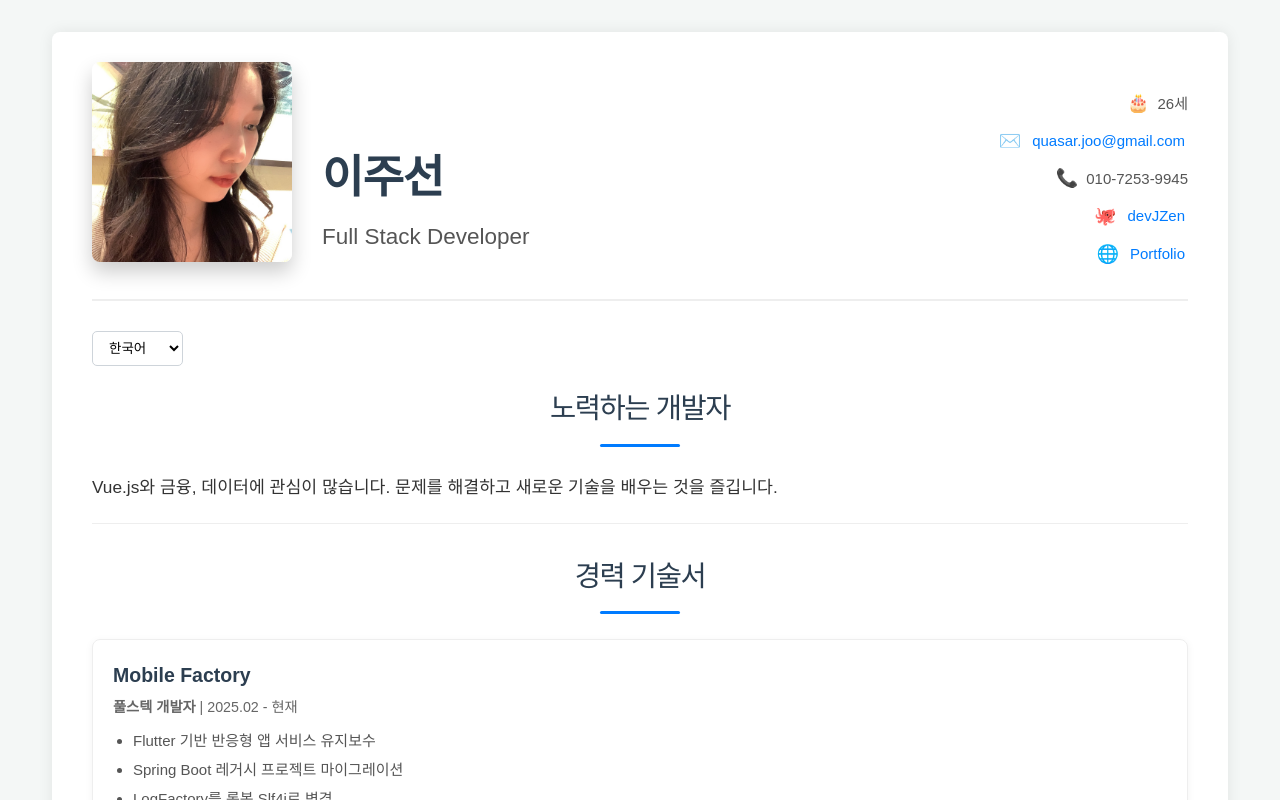
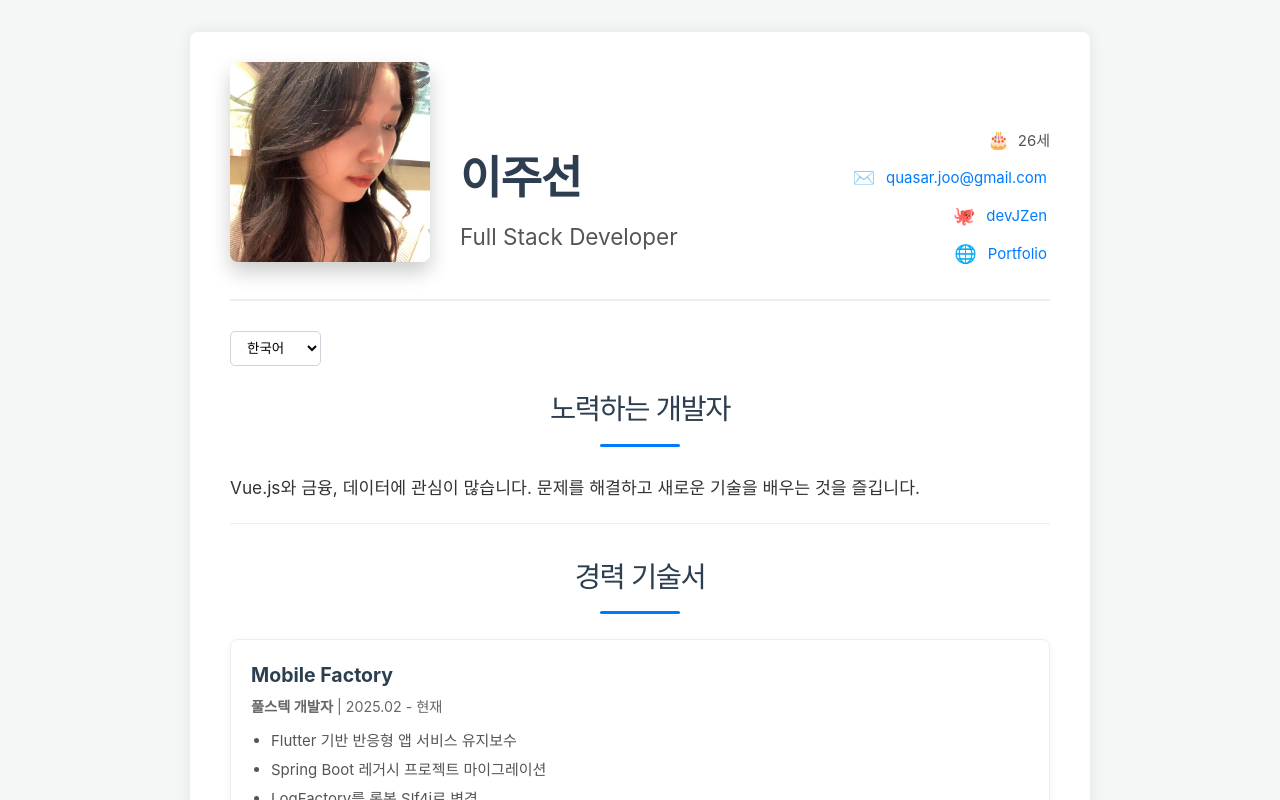
Before and after one commit to devJZen/my-resume, a Vue app: page / in a window 1280 px wide. Shown: the top 800 px of the page. Built offline with nearby package versions, Linux system fonts and the light colour scheme.

Commit message:
add media status

```diff
--- a/src/App.vue
+++ b/src/App.vue
@@ -49,12 +49,26 @@ const setLang = (lang: 'ko' | 'en') => {
 </template>
 
 <style>
-/* src/App.vue 또는 src/style.css 에 포함 */
-#app {
-  font-family: 'Arial', sans-serif;
+/* -------------------------------------- */
+/* 1. 전역 스타일 및 모바일 기본 스타일 (Mobile-first) */
+/* -------------------------------------- */
+
+/* body 태그에 직접적인 스타일 적용 권장 */
+body {
+  font-family: 'Arial', sans-serif; /* 폰트 설정 */
   -webkit-font-smoothing: antialiased;
   -moz-osx-font-smoothing: grayscale;
   color: #333;
+  margin: 0;
+  padding: 0;
+  background-color: #f4f7f6;
+  min-height: 100vh;
+}
+
+/* #app (전체 앱 컨테이너) */
+#app {
+  width: 100%;
+  max-width: 100vw; /* 뷰포트 너비를 넘지 않도록 */
   margin: 0;
   padding: 0;
   background-color: #f4f7f6;
@@ -67,8 +81,9 @@ const setLang = (lang: 'ko' | 'en') => {
 }
 
 #resume-container {
-  min-width: 900px;
-  width: 100%;
+  width: 100%; /* 모바일에서 화면 너비 100% 사용 */
+  min-width: 0; /* **모바일에서 최소 너비 제한 제거** (매우 중요!) */
+  max-width: none; /* **모바일에서 최대 너비 제한 제거** (매우 중요!) */
   background-color: #fff;
   box-shadow: 0 0 15px rgba(0, 0, 0, 0.08);
   border-radius: 8px;
@@ -78,6 +93,55 @@ const setLang = (lang: 'ko' | 'en') => {
   box-sizing: border-box;
 }
 
+.language-dropdown {
+  padding: 8px 12px;
+  border: 1px solid #ced4da;
+  border-radius: 5px;
+  font-size: 0.9em;
+  background-color: white;
+  cursor: pointer;
+  margin-bottom: 20px;
+}
+
+/* -------------------------------------- */
+/* 2. 데스크탑/태블릿용 미디어 쿼리 */
+/* -------------------------------------- */
+@media (min-width: 769px) {
+  /* 브레이크포인트를 900px보다 작은 769px 등으로 설정하는 것이 일반적 */
+  #app {
+    padding: 20px 0; /* 데스크탑 상하 여백 */
+    display: flex;
+    justify-content: center;
+    align-items: flex-start;
+  }
+
+  #resume-container {
+    max-width: 900px; /* 데스크탑 최대 너비 설정 */
+    min-width: 900px; /* 데스크탑 최소 너비 유지 */
+    width: 100%; /* 900px 이하면 100% (min-width와 함께 사용 시) */
+    background-color: #fff;
+    box-shadow: 0 0 15px rgba(0, 0, 0, 0.08);
+    border-radius: 8px;
+    overflow: hidden;
+    margin: 0 20px; /* 좌우 여백 */
+    padding: 30px 40px;
+    box-sizing: border-box;
+  }
+
+  .language-dropdown {
+    padding: 8px 12px;
+    border: 1px solid #ced4da;
+    border-radius: 5px;
+    font-size: 0.9em;
+    background-color: white;
+    cursor: pointer;
+    margin-bottom: 20px;
+  }
+}
+
+/* -------------------------------------- */
+/* 3. 공통 섹션 스타일 (대부분 기존 유지) */
+/* -------------------------------------- */
 .resume-main-content section {
   margin-bottom: 40px;
   padding-bottom: 20px;
@@ -98,15 +162,6 @@ const setLang = (lang: 'ko' | 'en') => {
   color: #777;
   font-size: 0.85em;
 }
-.language-dropdown {
-  padding: 8px 12px;
-  border: 1px solid #ced4da;
-  border-radius: 5px;
-  font-size: 0.9em;
-  background-color: white;
-  cursor: pointer;
-  margin-bottom: 20px;
-}
 
 /* 기본 링크 스타일 */
 a {
--- a/src/assets/base.css
+++ b/src/assets/base.css
@@ -1,6 +1,6 @@
 /* color palette from <https://github.com/vuejs/theme> */
 :root {
-  --vt-c-white: #ffffff;
+  --vt-c-white: #f4f7f6;
   --vt-c-white-soft: #f8f8f8;
   --vt-c-white-mute: #f2f2f2;
 
@@ -38,9 +38,9 @@
 
 @media (prefers-color-scheme: dark) {
   :root {
-    --color-background: var(--vt-c-black);
-    --color-background-soft: var(--vt-c-black-soft);
-    --color-background-mute: var(--vt-c-black-mute);
+    --color-background: var(--vt-c-white);
+    --color-background-soft: var(--vt-c-white);
+    --color-background-mute: var(--vt-c-white);
 
     --color-border: var(--vt-c-divider-dark-2);
     --color-border-hover: var(--vt-c-divider-dark-1);
--- a/src/assets/main.css
+++ b/src/assets/main.css
@@ -40,10 +40,4 @@ a.pulse-link::before {
     display: flex;
     place-items: center;
   }
-
-  #app {
-    display: grid;
-    grid-template-columns: 1fr 1fr;
-    padding: 0 2rem;
-  }
 }
--- a/src/components/resume/PersonalInfo.vue
+++ b/src/components/resume/PersonalInfo.vue
@@ -20,7 +20,6 @@
         <span class="icon">✉️</span>
         <a :href="'mailto:' + personalInfo.email" class="pulse-link">{{ personalInfo.email }}</a>
       </p>
-      <p v-if="personalInfo.phone"><span class="icon">📞</span> {{ personalInfo.phone }}</p>
       <p v-if="personalInfo.github">
         <span class="icon">🐙</span>
         <a :href="personalInfo.github" class="pulse-link" target="_blank" rel="noopener noreferrer">
--- a/src/components/resume/ProjectSection.vue
+++ b/src/components/resume/ProjectSection.vue
@@ -1,6 +1,6 @@
 <template>
   <section class="project-section">
-    <SectionTitle title="경험 프로젝트" />
+    <SectionTitle :title="sectionTitles.projects" />
 
     <div class="projects-list">
       <div v-for="project in projects" :key="project.id" class="project-item">
@@ -29,6 +29,10 @@
 import { defineProps } from 'vue'
 import SectionTitle from '../common/SectionTitle.vue' // SectionTitle 컴포넌트 불러오기
 import type { Project } from '../../types/indexData' // 정의된 Project 타입 불러오기
+import { useLanguageStore } from '../../stores/language' // 언어 스토어 임포트
+import { storeToRefs } from 'pinia'
+const languageStore = useLanguageStore()
+const { sectionTitles } = storeToRefs(languageStore)
 
 // Props 타입을 정의하고 적용합니다.
 interface ProjectSectionProps {
--- a/src/components/resume/SkillFrequencyChart.vue
+++ b/src/components/resume/SkillFrequencyChart.vue
@@ -1,6 +1,6 @@
 <template>
   <section class="skill-frequency-chart-section">
-    <SectionTitle title="어떤 스킬을 자주 사용했을까?" />
+    <SectionTitle :title="sectionTitles.skillFrequency" />
     <div class="chart-container">
       <Doughnut
         :data="chartData"
@@ -26,6 +26,10 @@ import type { ChartOptions, ChartData } from 'chart.js'
 import SectionTitle from '../common/SectionTitle.vue'
 import { calculateSkillFrequencies, getTopNSkills } from '../../utils/skillCalculator'
 import { resumeData } from '../../data/ko-resumeData' // resumeData 불러오기
+import { useLanguageStore } from '../../stores/language' // 언어 스토어 임포트
+import { storeToRefs } from 'pinia'
+const languageStore = useLanguageStore()
+const { sectionTitles } = storeToRefs(languageStore)
 
 // Chart.js 모듈 등록
 ChartJS.register(Title, Tooltip, Legend, ArcElement)
--- a/src/components/resume/SkillsSection.vue
+++ b/src/components/resume/SkillsSection.vue
@@ -1,6 +1,6 @@
 <template>
   <section class="skills-section">
-    <SectionTitle title="기술 스택" />
+    <SectionTitle :title="sectionTitles.skills" />
 
     <div class="skills-grid">
       <div v-if="skills.languages && skills.languages.length" class="skill-category">
@@ -38,12 +38,17 @@
 import { defineProps } from 'vue'
 import SectionTitle from '../common/SectionTitle.vue'
 import type { Skills } from '../../types/indexData' // Skills 타입 불러오기
+import { useLanguageStore } from '../../stores/language'
+import { storeToRefs } from 'pinia'
 
 interface SkillsSectionProps {
   skills: Skills
 }
 
 const props = defineProps<SkillsSectionProps>()
+// Pinia 스토어에서 sectionTitles를 가져옴
+const languageStore = useLanguageStore()
+const { sectionTitles } = storeToRefs(languageStore)
 </script>
 
 <style scoped>
--- a/src/components/resume/SummarySection.vue
+++ b/src/components/resume/SummarySection.vue
@@ -1,6 +1,6 @@
 <template>
   <section class="summary-section">
-    <SectionTitle title="노력하는 개발자" />
+    <SectionTitle :title="sectionTitles.summary" />
     <p class="summary-text">{{ summary }}</p>
   </section>
 </template>
@@ -8,12 +8,17 @@
 <script setup lang="ts">
 import { defineProps } from 'vue'
 import SectionTitle from '../common/SectionTitle.vue' // SectionTitle 컴포넌트 불러오기
+import { useLanguageStore } from '../../stores/language'
+import { storeToRefs } from 'pinia'
 
 interface SummaryProps {
   summary: string
 }
 
 const props = defineProps<SummaryProps>()
+// Pinia 스토어에서 sectionTitles를 가져옴
+const languageStore = useLanguageStore()
+const { sectionTitles } = storeToRefs(languageStore)
 </script>
 
 <style scoped>
--- a/src/data/en-resumeData.ts
+++ b/src/data/en-resumeData.ts
@@ -6,7 +6,6 @@ export const resumeData: ResumeData = {
     jobTitle: 'Full-Stack Developer',
     age: 26,
     email: 'quasar.joo@gmail.com',
-    phone: '+82 10-7253-9945',
     github: 'https://github.com/devJZen',
     portfolio: 'https://devjzen.netlify.app/',
     profileImage: '/profile.jpg',
--- a/src/data/ko-resumeData.ts
+++ b/src/data/ko-resumeData.ts
@@ -6,7 +6,6 @@ export const resumeData: ResumeData = {
     jobTitle: 'Full Stack Developer',
     age: 26,
     email: 'quasar.joo@gmail.com',
-    phone: '010-7253-9945',
     github: 'https://github.com/devJZen',
     portfolio: 'https://devjzen.netlify.app/',
     profileImage: '/profile.jpg',
--- a/src/types/indexData.ts
+++ b/src/types/indexData.ts
@@ -12,7 +12,6 @@ export interface PersonalInfo {
   age: number
   jobTitle: string
   email: string
-  phone: string
   github: string
   portfolio: string
   profileImage: string
```
